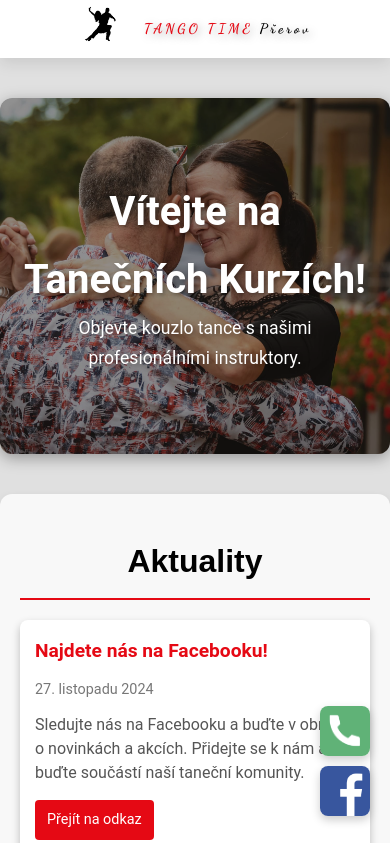
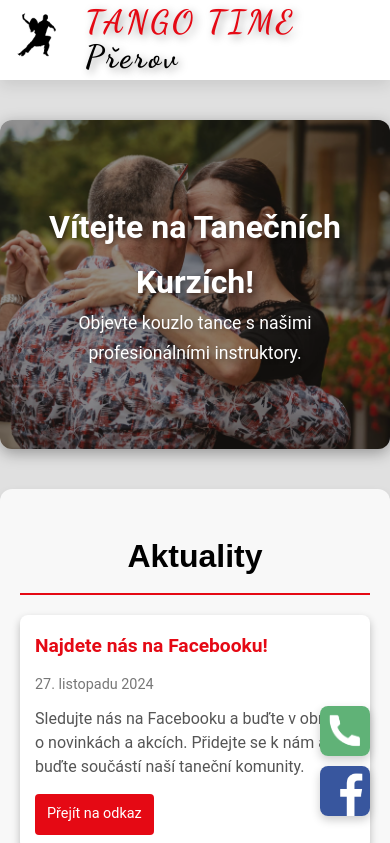
Before and after one commit to adam-vrana/tanecniskola, a plain HTML site: page index.html in a window 390 px wide. Shown: the top 843 px of the page. Drawn offline with Linux system fonts and the light colour scheme.

Commit message:
modified:   style.css

```diff
--- a/style.css
+++ b/style.css
@@ -865,7 +865,7 @@ footer p {
     }
 
     #intro h1 {
-        font-size: 2.5em;  /* Slightly smaller text on mobile */
+        font-size: 2.0em;  /* Slightly smaller text on mobile */
     }
 
     #intro p {
@@ -923,12 +923,12 @@ footer p {
     }
 
     .logo-container img {
-        width: 40px; /* Make logo smaller */
-        height: 40px;
+        width: 50px; /* Make logo smaller */
+        height: 50px;
     }
 
     .logo-container h1 {
-        font-size: 14px; /* Further decrease font size */
+        font-size: 32px; /* Further decrease font size */
         line-height: 1.1; /* Compact spacing */
         margin: 0; /* Remove any default margins */
     }
```
